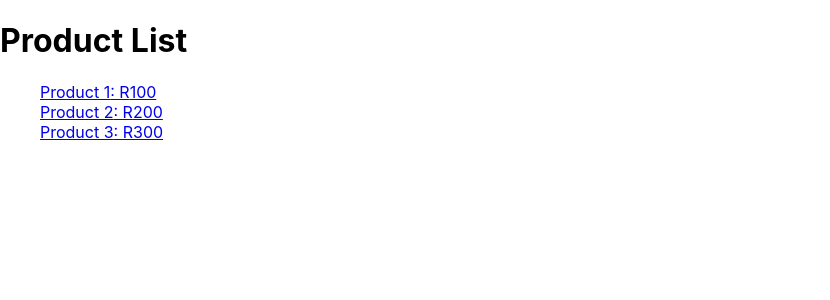
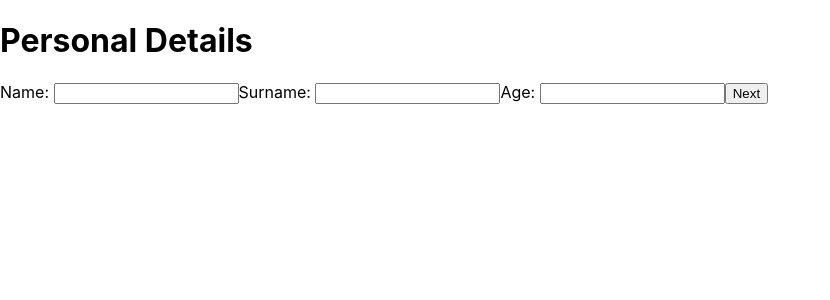
Before and after one commit to ZandileG/React-Practice, a React (Create React App) app: page / in a window 1280 px wide. Shown: the top 300 px of the page, without its empty margins (0-830 px from the left). Built offline with nearby package versions, Linux system fonts and the light colour scheme.

Commit message:
Exercise 2 and 3 done

```diff
--- a/src/App.js
+++ b/src/App.js
@@ -1,16 +1,19 @@
 import "./App.css";
 import React from "react";
 import { BrowserRouter, Routes, Route } from "react-router-dom";
-import ProductList from "./Practice/Week 5/Exercise 1/ProductList";
-import ProductDetails from "./Practice/Week 5/Exercise 1/ProductDetails";
+
+import PersonalDetails from "./Practice/Week 5/Exercise 2/PersonalDetails";
+import AddressDetails from "./Practice/Week 5/Exercise 2/AddressDetails";
+import Confirmation from "./Practice/Week 5/Exercise 2/Confirmation";
 import NotFoundPage from "./Practice/Week 5/Examples/Example 1/Pages/NotFoundPage"
 
 function App(){
   return (
    <BrowserRouter>
    <Routes>
-    <Route path="/" element={<ProductList />} />
-    <Route path="/products/:id" element={<ProductDetails />} />
+    <Route path="/" element={<PersonalDetails />} />
+    <Route path="/address" element={<AddressDetails />} />
+    <Route path="/confirmation" element={<Confirmation />} />
     <Route path="*" element={<NotFoundPage />} />
 z   </Routes>
    </BrowserRouter>
--- a/src/Practice/Week 5/Exercise 2/AddressDetails.jsx
+++ b/src/Practice/Week 5/Exercise 2/AddressDetails.jsx
@@ -1,13 +1,27 @@
-import React, { useState, useEffect, Fragment} from "react";
-import { useParams } from "react-router-dom";
+import React from "react";
+import { useNavigate } from "react-router-dom";
 
 function AddressDetails() {
+const navigate = useNavigate();
 
-
+function handleNext(){
+    navigate("/confirmation");
+}
 
   return (
     <div>
+      <h1>Address Details</h1>
 
+      <label>House Number: </label>
+      <input type="text" />
+
+      <label>Street Name: </label>
+      <input type="text" />
+
+      <label>Town/City: </label>
+      <input type="text" />
+
+      <button onClick={handleNext}>Next</button>
     </div>
   );
 }
--- a/src/Practice/Week 5/Exercise 2/Confirmation.jsx
+++ b/src/Practice/Week 5/Exercise 2/Confirmation.jsx
@@ -1,15 +1,19 @@
-import React, { useState, useEffect, Fragment} from "react";
-import { useParams } from "react-router-dom";
-
+import React, { Fragment} from "react";
+import { useNavigate } from "react-router-dom";
 
 function Confirmation() {
+const navigate = useNavigate();
 
-
+function handleSubmit(){
+  alert("You have successfully submitted the form!");
+  navigate("/");
+}
 
   return (
-    <div>
-
-    </div>
+    <Fragment>
+      <h1>Confirmation</h1>
+      <button onClick={handleSubmit}>Submit</button>
+    </Fragment>
   );
 }
 
--- a/src/Practice/Week 5/Exercise 2/FormContext.jsx
+++ b/src/Practice/Week 5/Exercise 2/FormContext.jsx
@@ -12,18 +12,26 @@ Use useContext to access and update form data in each step.
 Use useNavigate to navigate between steps.
 */
 
-import React, { useState, useEffect, Fragment} from "react";
-import { useParams } from "react-router-dom";
+import React, { createContext, useEffect, useState} from "react";
 
+export const FormContext = createContext();
 
-function FormContext() {
+function FormProvider({ children }) {
+  const [storeData, setStoreData] = useState(null);
 
+  useEffect(() => {
+    //Use the solutions to see how to store form data
+  })
+
+  function updateForm(){
+    setStoreData();
+  }
 
   return (
-    <div>
-
-    </div>
+    <FormContext.Provider value={{ storeData, updateForm}}>
+      {children}
+    </FormContext.Provider>
   );
 }
 
-export default FormContext;
+export default FormProvider;
--- a/src/Practice/Week 5/Exercise 2/PersonalDetails.jsx
+++ b/src/Practice/Week 5/Exercise 2/PersonalDetails.jsx
@@ -1,13 +1,27 @@
-import React, { useState, useEffect, Fragment} from "react";
-import { useParams } from "react-router-dom";
-
+import React from "react";
+import { useNavigate } from "react-router-dom";
 
 function PersonalDetails() {
+const navigate = useNavigate();
 
+function handleNext(){
+    navigate("/address");
+}
 
   return (
     <div>
+      <h1>Personal Details</h1>
 
+      <label>Name: </label>
+      <input type="text" />
+
+      <label>Surname: </label>
+      <input type="text" />
+
+      <label>Age: </label>
+      <input type="text" />
+
+      <button onClick={handleNext}>Next</button>
     </div>
   );
 }
--- a/src/index.js
+++ b/src/index.js
@@ -3,13 +3,14 @@ import ReactDOM from "react-dom/client";
 import "./index.css";
 import App from "./App";
 import reportWebVitals from "./reportWebVitals";
+import FormProvider from "./Practice/Week 5/Exercise 2/FormContext";
 
 const root = ReactDOM.createRoot(document.getElementById("root"));
 root.render(
   <React.StrictMode>
-    {/*<UserProvider>*/}
+  <FormProvider>
       <App />
-    {/*</UserProvider>*/}
+  </FormProvider>
   </React.StrictMode>
 );
 
```
Also changed, not shown: src/Practice/Week 5/Exercise 3/Content.jsx (+11 -5 lines), src/Practice/Week 5/Exercise 3/Navbar.jsx (+10 -5 lines), src/Practice/Week 5/Exercise 3/SettingsContext.jsx (+16 -7 lines).
